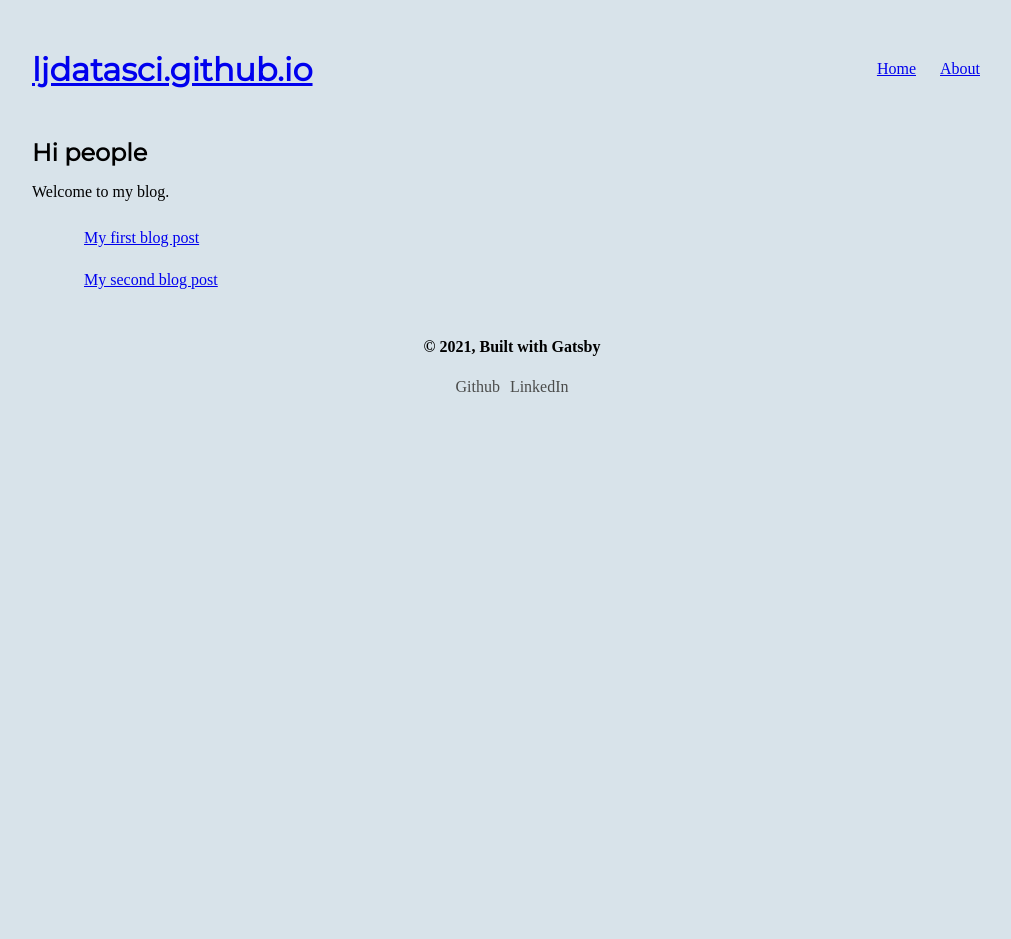
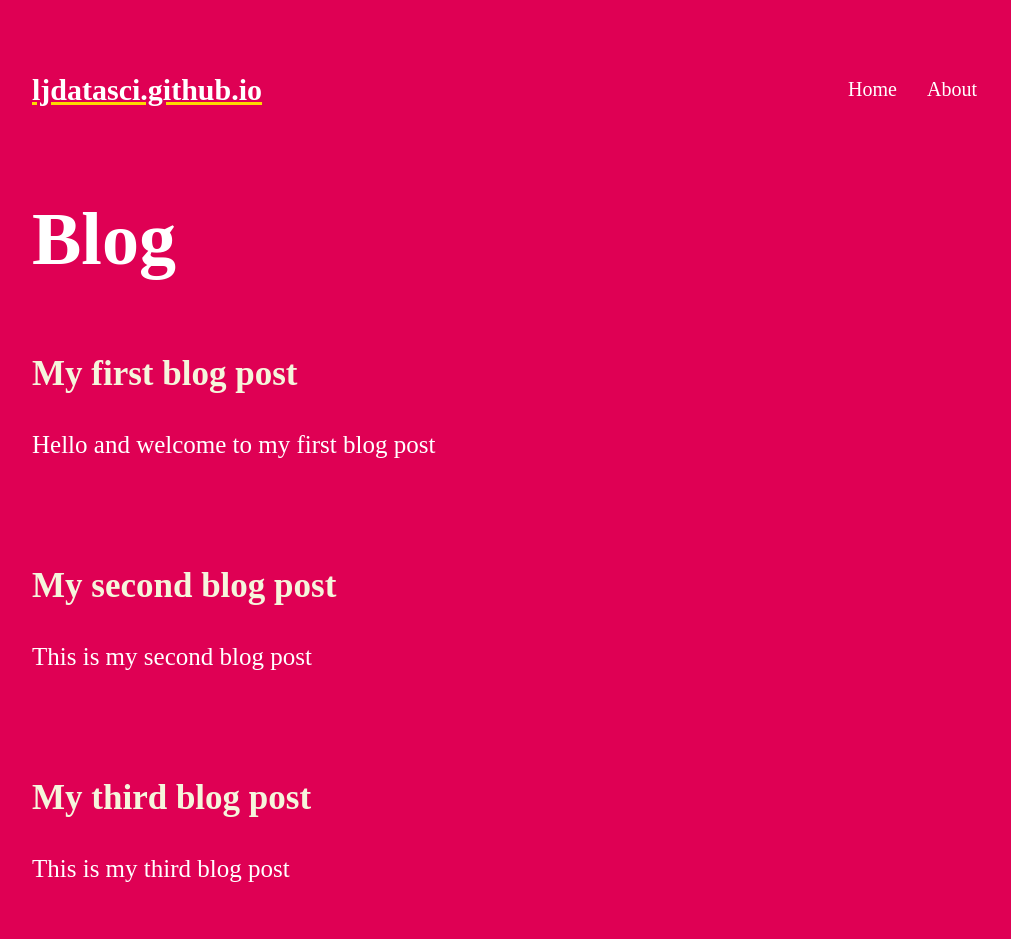
Before and after one commit to ljdatasci/ljdatasci.github.io, a Gatsby site: page / in a window 1280 px wide. Shown: the top 939 px of the page, without its empty margins (128-1139 px from the left). Before the commit the page ends 800 px from the top, so only its background shows below. Built offline with nearby package versions, Linux system fonts and the light colour scheme; Gatsby itself is replaced by a stand-in of ours; a web font is replaced by a local one.

Commit message:
add new styling

```diff
--- a/blog/blog1.md
+++ b/blog/blog1.md
@@ -1,4 +1,5 @@
 ---
 date: "2019-05-04"
 title: "My first blog post"
+description: "Hello and welcome to my first blog post"
 ---
--- a/blog/blog2.md
+++ b/blog/blog2.md
@@ -1,4 +1,5 @@
 ---
 date: "2019-05-05"
 title: "My second blog post"
+description: "This is my second blog post"
 ---
--- /dev/null
+++ b/blog/blog3.md
@@ -0,0 +1,5 @@
+---
+date: "2019-05-07"
+title: "My third blog post"
+description: "This is my third blog post"
+---
--- a/src/assets/scss/_layout.module.scss
+++ b/src/assets/scss/_layout.module.scss
@@ -1,7 +1,8 @@
-@import url("https://fonts.googleapis.com/css2?family=Kufam:ital,wght@0,400;0,700;1,400&family=Montserrat&display=swap");
+@import url("https://fonts.googleapis.com/css2?family=Halant&family=Montserrat:wght@700&family=Satisfy&display=swap");
 
-$kufam: "Kufam", cursive;
 $montserrat: "Montserrat", sans-serif;
+$satisfy: "Satisfy, cursive";
+$halant: "Halant, serif";
 
 *,
 *::before,
@@ -13,16 +14,23 @@ html,
 body {
   margin: 0;
   padding: 0;
-  background-color: #d8e3ea;
-  font-family: $kufam;
+  background-color: #df0054;
+  font-family: $halant;
+  min-height: 100vh;
+  font-size: 1.25rem;
+  font-weight: 400;
+  line-height: 1.5;
+  color: #ffffff;
 }
 
 h1,
 h2 {
-  font-family: $montserrat;
+  font-family: $satisfy;
   display: flex;
   flex: 1;
-  margin: 0;
+  margin: 1.2rem 0;
+  padding: 0;
+  color: #ffffff;
 }
 
 .container {
@@ -34,30 +42,86 @@ h2 {
   margin: auto;
   width: 100%;
   max-width: 960px;
+  min-height: 100vh;
 }
 
 .header {
-  background-color: #d8e3ea;
-  margin: 2rem 0;
+  background-color: #df0054;
+  margin: 1.7rem 0;
   display: flex;
   width: inherit;
   flex-direction: row;
   justify-content: space-between;
   align-items: center;
+  color: #ffffff;
+
+  a {
+    text-decoration: none;
+    color: #ffffff;
+  }
 
   ul {
     display: flex;
     flex: 1;
+
+    li {
+      list-style-type: none;
+      padding: 0.75rem;
+      font-size: 1rem;
+    }
+  }
+
+  .title {
+    font-size: 1.5rem;
+    font-weight: 700;
+    text-decoration: underline;
+    text-decoration-color: #ffd900;
+    font-family: $satisfy;
   }
 }
 
-li {
-  list-style-type: none;
-  padding: 0.75rem;
+main {
+  flex: auto;
+
+  article {
+    width: 80%;
+    margin: 1rem 0;
+    padding: 0;
+
+    div {
+      h1 {
+        font-size: 3.7rem;
+        line-height: 1;
+      }
+
+      ul {
+        margin: 0;
+        padding: 0;
+
+        li {
+          margin: 0;
+          list-style-type: none;
+          padding: 1.2rem 0;
+
+          h2 {
+            a {
+              text-decoration: none;
+              font-size: 1.75rem;
+              color: beige;
+            }
+          }
+        }
+      }
+    }
+  }
 }
 
 footer {
   text-align: center;
+  background-color: beige;
+  padding-top: 1.75rem;
+  padding-bottom: 5rem;
+  color: #4b4c4b;
 }
 
 .footerClass {
@@ -65,6 +129,7 @@ footer {
   margin: 10px auto;
   text-align: center;
   justify-content: center;
+  background-color: beige;
 
   a {
     padding: 0px 5px;
--- a/src/components/header.tsx
+++ b/src/components/header.tsx
@@ -21,8 +21,8 @@ const Header: React.FC<TitleProps & MenuProps> = ({ siteTitle, menuLinks }) => (
   <header>
     <div>
       <div className={styles.header}>
-        <h1>
-          <Link to="/" className={styles.link}>
+        <h1 className={styles.title}>
+          <Link to="/">
             {siteTitle}
           </Link>
         </h1>
--- a/src/components/layout.tsx
+++ b/src/components/layout.tsx
@@ -28,16 +28,18 @@ const Layout: React.FC = ({ children }) => (
           <main>
             {children}
           </main>
+          </div>
           <footer>
+            <div>
               <h4>
                 © {new Date().getFullYear()}, Built with Gatsby
               </h4>
               <div className={styles.footerClass}>
                 <a href="https://github.com/ljdatasci">Github</a>
-                <a href="https://linkined.com/in/laurie-jefferson">LinkedIn</a>
+                <a href="https://linkedin.com/in/laurie-jefferson">LinkedIn</a>
               </div>
+            </div>
           </footer>
-          </div>
         </React.Fragment>
       )}
     />
--- a/src/pages/index.tsx
+++ b/src/pages/index.tsx
@@ -5,7 +5,8 @@ import styles from "../assets/scss/_layout.module.scss"
 
 type Frontmatter = {
   date: string;
-  title: string
+  title: string;
+  description: string;
 }
 
 type Post = {
@@ -25,18 +26,24 @@ type IndexPageProps = {
 
 const IndexPage: React.FC<PageProps<IndexPageProps>> = (data) => (
     <Layout>
-        <h2>Hi people</h2>
-        <p>Welcome to my blog.</p>
+      <article>
+        <div>
+          <h1>Blog</h1>
           <ul>
             {data.data.allMarkdownRemark.edges.map((post) =>
               <li key={post.node.parent.name}>
+                <h2>
                   <Link to={`/blog/${post.node.parent.name}`}>
                     {post.node.frontmatter.title}
                   </Link>
+                </h2>
+                <p>{post.node.frontmatter.description}</p>
               </li>
-
             )}
           </ul>
+        </div>
+      </article>
+
     </Layout>
 )
 
@@ -50,6 +57,7 @@ export const query = graphql`
         id
         frontmatter {
           title
+          description
         }
         parent {
           ... on File {
```
Lines whose indentation alone changed are shown as unchanged.
